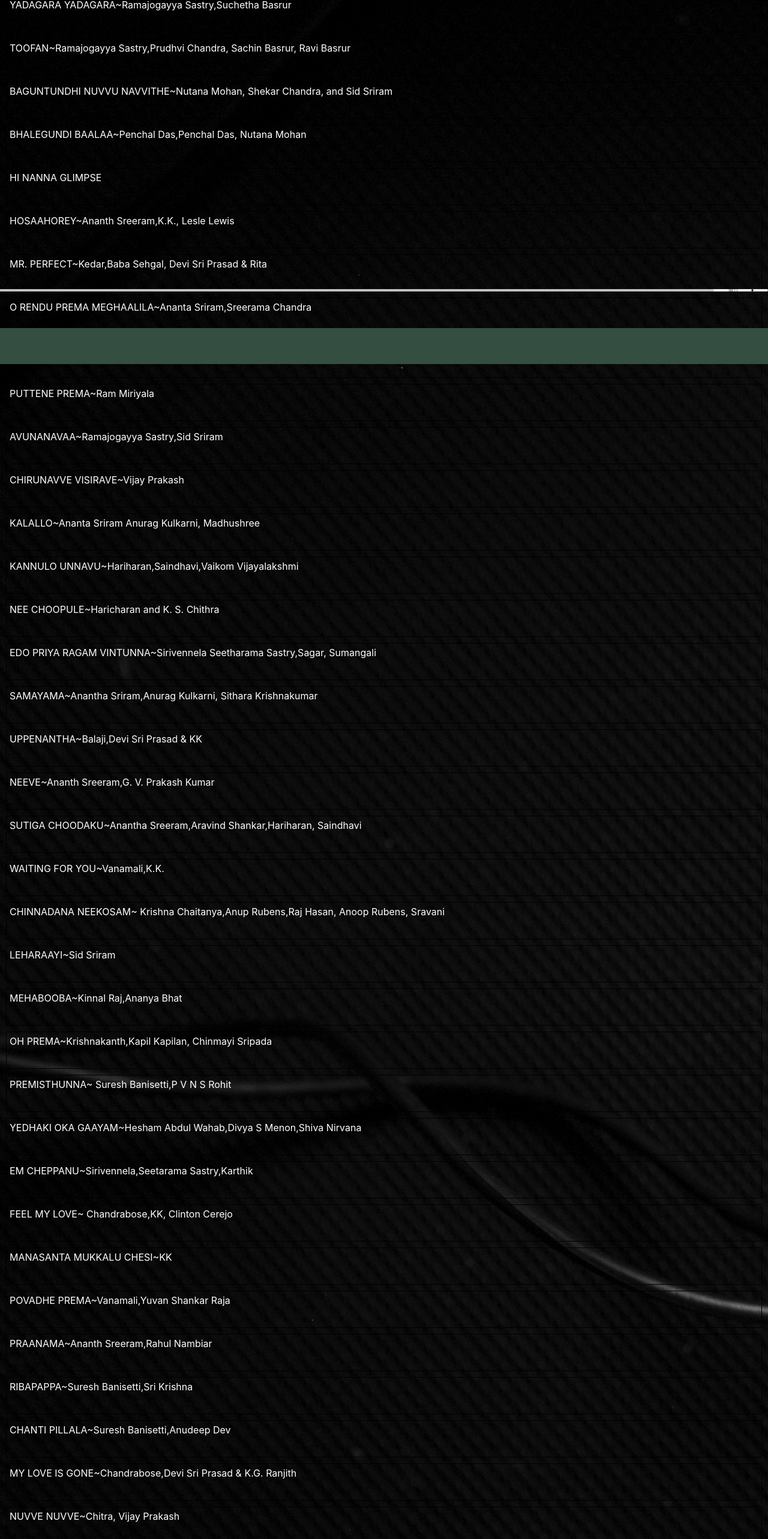
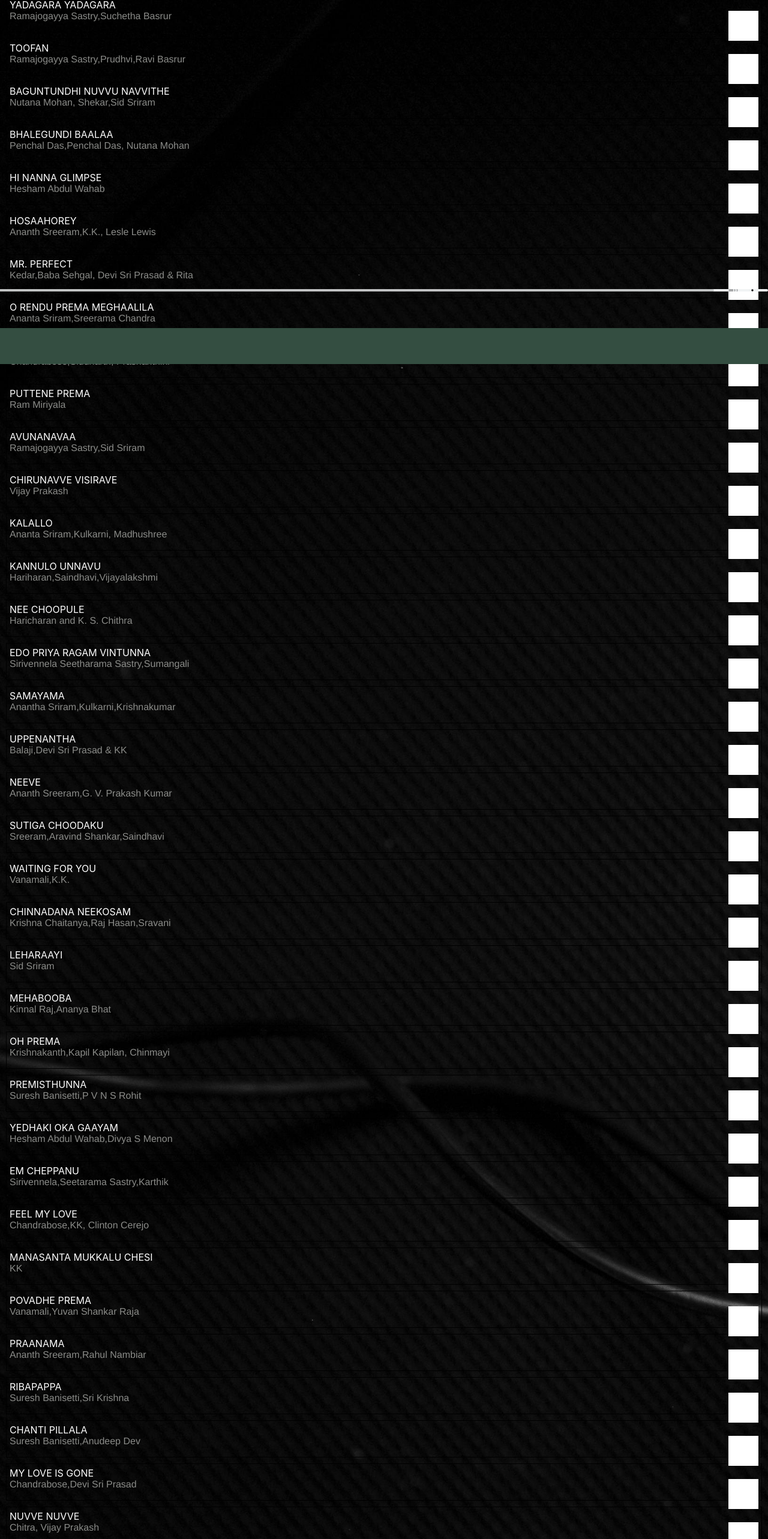
Before and after one commit to rahul1574/Vibe-Touch, a React (Create React App) app: page /topic1 in a window 1280 px wide. Shown: the part 188-2754 px from the top of the page at 60% size. Built offline with nearby package versions, Linux system fonts and the light colour scheme.

Commit message:
Update Player.js

```diff
--- a/src/components/Player.js
+++ b/src/components/Player.js
@@ -7,45 +7,45 @@ const AudioPlayer = () => {
     const [currentTime, setCurrentTime] = useState(0);
     const [duration, setDuration] = useState(0);
     const playlist = [
-        { title: "YADAGARA YADAGARA~Ramajogayya Sastry,Suchetha Basrur",src: "Song1.mp3" },
-        { title: "TOOFAN~Ramajogayya Sastry,Prudhvi Chandra, Sachin Basrur, Ravi Basrur", src: "Song2.mp3" },
-        { title: "BAGUNTUNDHI NUVVU NAVVITHE~Nutana Mohan, Shekar Chandra, and Sid Sriram", src: "song3.mp3" },
-        { title: " BHALEGUNDI BAALAA~Penchal Das,Penchal Das, Nutana Mohan", src: "song4.mp3" },
-        { title: "HI NANNA GLIMPSE", src: "song5.mp3" },
-        { title: "HOSAAHOREY~Ananth Sreeram,K.K., Lesle Lewis", src: "song6.mp3" },
-        { title: "MR. PERFECT~Kedar,Baba Sehgal, Devi Sri Prasad & Rita", src: "song7.mp3" },
-        { title: "O RENDU PREMA MEGHAALILA~Ananta Sriram,Sreerama Chandra", src: "song8.mp3" },
-        { title: "OY OY~Chandrabose,Siddharth, Prashanthini", src: "song9.mp3" },
-        { title: "PUTTENE PREMA~Ram Miriyala", src: "song10.mp3" },
-        { title: "AVUNANAVAA~Ramajogayya Sastry,Sid Sriram", src: "song11.mp3" },
-        { title: "CHIRUNAVVE VISIRAVE~Vijay Prakash", src: "song12.mp3" },
-        { title: "KALALLO~Ananta Sriram	Anurag Kulkarni, Madhushree", src: "song13.mp3" },
-        { title: "KANNULO UNNAVU~Hariharan,Saindhavi,Vaikom Vijayalakshmi", src: "song14.mp3" },
-        { title: "NEE CHOOPULE~Haricharan and K. S. Chithra", src: "song15.mp3" },
-        { title: "EDO PRIYA RAGAM VINTUNNA~Sirivennela Seetharama Sastry,Sagar, Sumangali", src: "song17.mp3" },
-        { title: "SAMAYAMA~Anantha Sriram,Anurag Kulkarni, Sithara Krishnakumar", src: "song18.mp3" },
-        { title: "UPPENANTHA~Balaji,Devi Sri Prasad & KK", src: "song19.mp3" },
-        { title: "NEEVE~Ananth Sreeram,G. V. Prakash Kumar", src: "song20.mp3" },
-        { title: "SUTIGA CHOODAKU~Anantha Sreeram,Aravind Shankar,Hariharan, Saindhavi", src: "song21.mp3" },
-        { title: "WAITING FOR YOU~Vanamali,K.K.", src: "song22.mp3" },
-        { title: "CHINNADANA NEEKOSAM~	Krishna Chaitanya,Anup Rubens,Raj Hasan, Anoop Rubens, Sravani", src: "song23.mp3" },
-        { title: "LEHARAAYI~Sid Sriram", src: "song24.mp3" },
-        { title: "MEHABOOBA~Kinnal Raj,Ananya Bhat", src: "song25.mp3" },
-        { title: "OH PREMA~Krishnakanth,Kapil Kapilan, Chinmayi Sripada", src: "song26.mp3" },
-        { title: "PREMISTHUNNA~	Suresh Banisetti,P V N S Rohit", src: "song27.mp3" },
-        { title: "YEDHAKI OKA GAAYAM~Hesham Abdul Wahab,Divya S Menon,Shiva Nirvana", src: "song28.mp3" },
-        { title: "EM CHEPPANU~Sirivennela,Seetarama Sastry,Karthik", src: "song29.mp3" },
-        { title: "FEEL MY LOVE~	Chandrabose,KK, Clinton Cerejo", src: "song30.mp3" },
-        { title: "MANASANTA MUKKALU CHESI~KK", src: "song31.mp3" },
-        { title: "POVADHE PREMA~Vanamali,Yuvan Shankar Raja	", src: "song32.mp3" },
-        { title: "PRAANAMA~Ananth Sreeram,Rahul Nambiar", src: "song33.mp3" },
-        { title: "RIBAPAPPA~Suresh Banisetti,Sri Krishna", src: "song34.mp3" },
-        { title: "CHANTI PILLALA~Suresh Banisetti,Anudeep Dev", src: "song35.mp3" },
-        { title: "MY LOVE IS GONE~Chandrabose,Devi Sri Prasad & K.G. Ranjith", src: "song36.mp3" },
-        { title: "NUVVE NUVVE~Chitra, Vijay Prakash", src: "song37.mp3" },
-        { title: "VINARAA~	Sachin Basrur", src: "song38.mp3" },
-        { title: "KALALO KOODA~	Bhaskarabhatla,Tanishk Bagchi,Sid Sriram, Sagar, Vaishnavi Kovvuri", src: "song39.mp3" },
-        { title: "Theme of kalki~Chandrabose,Kaala Bhairava, Ananthu, Gowtham Bharadwaj, Chorus", src: "song40.mp3" },
+        { title: "YADAGARA YADAGARA",cast:"Ramajogayya Sastry,Suchetha Basrur",src: "Song1.mp3" },
+        { title: "TOOFAN",cast:"Ramajogayya Sastry,Prudhvi,Ravi Basrur", src: "Song2.mp3" },
+        { title: "BAGUNTUNDHI NUVVU NAVVITHE",cast:"Nutana Mohan, Shekar,Sid Sriram", src: "song3.mp3" },
+        { title: " BHALEGUNDI BAALAA",cast:"Penchal Das,Penchal Das, Nutana Mohan", src: "song4.mp3" },
+        { title: "HI NANNA GLIMPSE",cast:"Hesham Abdul Wahab",src: "song5.mp3" },
+        { title: "HOSAAHOREY",cast:"Ananth Sreeram,K.K., Lesle Lewis", src: "song6.mp3" },
+        { title: "MR. PERFECT",cast:"Kedar,Baba Sehgal, Devi Sri Prasad & Rita", src: "song7.mp3" },
+        { title: "O RENDU PREMA MEGHAALILA",cast:"Ananta Sriram,Sreerama Chandra", src: "song8.mp3" },
+        { title: "OY OY",cast:"Chandrabose,Siddharth, Prashanthini", src: "song9.mp3" },
+        { title: "PUTTENE PREMA",cast:"Ram Miriyala", src: "song10.mp3" },
+        { title: "AVUNANAVAA",cast:"Ramajogayya Sastry,Sid Sriram", src: "song11.mp3" },
+        { title: "CHIRUNAVVE VISIRAVE",cast:"Vijay Prakash", src: "song12.mp3" },
+        { title: "KALALLO",cast:"Ananta Sriram,Kulkarni, Madhushree", src: "song13.mp3" },
+        { title: "KANNULO UNNAVU",cast:"Hariharan,Saindhavi,Vijayalakshmi", src: "song14.mp3" },
+        { title: "NEE CHOOPULE",cast:"Haricharan and K. S. Chithra", src: "song15.mp3" },
+        { title: "EDO PRIYA RAGAM VINTUNNA",cast:"Sirivennela Seetharama Sastry,Sumangali", src: "song17.mp3" },
+        { title: "SAMAYAMA",cast:"Anantha Sriram,Kulkarni,Krishnakumar", src: "song18.mp3" },
+        { title: "UPPENANTHA",cast:"Balaji,Devi Sri Prasad & KK", src: "song19.mp3" },
+        { title: "NEEVE",cast:"Ananth Sreeram,G. V. Prakash Kumar", src: "song20.mp3" },
+        { title: "SUTIGA CHOODAKU",cast:" Sreeram,Aravind Shankar,Saindhavi", src: "song21.mp3" },
+        { title: "WAITING FOR YOU",cast:"Vanamali,K.K.", src: "song22.mp3" },
+        { title: "CHINNADANA NEEKOSAM",cast:"Krishna Chaitanya,Raj Hasan,Sravani", src: "song23.mp3" },
+        { title: "LEHARAAYI",cast:"Sid Sriram", src: "song24.mp3" },
+        { title: "MEHABOOBA",cast:"Kinnal Raj,Ananya Bhat", src: "song25.mp3" },
+        { title: "OH PREMA",cast:"Krishnakanth,Kapil Kapilan, Chinmayi", src: "song26.mp3" },
+        { title: "PREMISTHUNNA",cast:"Suresh Banisetti,P V N S Rohit", src: "song27.mp3" },
+        { title: "YEDHAKI OKA GAAYAM",cast:"Hesham Abdul Wahab,Divya S Menon", src: "song28.mp3" },
+        { title: "EM CHEPPANU",cast:"Sirivennela,Seetarama Sastry,Karthik", src: "song29.mp3" },
+        { title: "FEEL MY LOVE",cast:"Chandrabose,KK, Clinton Cerejo", src: "song30.mp3" },
+        { title: "MANASANTA MUKKALU CHESI",cast:"KK", src: "song31.mp3" },
+        { title: "POVADHE PREMA",cast:"Vanamali,Yuvan Shankar Raja", src: "song32.mp3" },
+        { title: "PRAANAMA",cast:"Ananth Sreeram,Rahul Nambiar", src: "song33.mp3" },
+        { title: "RIBAPAPPA",cast:"Suresh Banisetti,Sri Krishna", src: "song34.mp3" },
+        { title: "CHANTI PILLALA",cast:"Suresh Banisetti,Anudeep Dev", src: "song35.mp3" },
+        { title: "MY LOVE IS GONE",cast:"Chandrabose,Devi Sri Prasad", src: "song36.mp3" },
+        { title: "NUVVE NUVVE",cast:"Chitra, Vijay Prakash", src: "song37.mp3" },
+        { title: "VINARAA",cast:"Sachin Basrur", src: "song38.mp3" },
+        { title: "KALALO KOODA",cast:"Bhaskarabhatla,Tanishk,Sid Sriram", src: "song39.mp3" },
+        { title: "Theme of kalki",cast:"Chandrabose,Kaala Bhairava, Gowtham", src: "song40.mp3" },
         // Add more songs as needed
     ];
 
@@ -97,7 +97,6 @@ const AudioPlayer = () => {
     const onEndedHandler = () => {
         nextSongHandler();
     };
-
     const formatTime = (time) => {
         const minutes = Math.floor(time / 60);
         const seconds = Math.floor(time % 60);
@@ -110,6 +109,11 @@ const AudioPlayer = () => {
                 {playlist.map((song, index) => (
                     <div key={index} onClick={() => setCurrentSongIndex(index)} style={{ height:"50px",padding:"5px",backgroundColor:"transparent",color:"white",cursor: 'pointer', margin: '10px',display:"flex",justifyContent:"space-equaly",flexDirection:"column",border:"1px solid black"}}>
                         {song.title}
+                        <div key={index} onClick={() => setCurrentSongIndex(index)} style={{ fontFamily:"Helvetica",color:"#8b8c89",display:"flex",flexDirection:"row",justifyContent:"space-between"}}>
+                          {song.cast}
+                           <div style={{height:"50px",width:"50px",backgroundColor:"white"}}>
+                           </div>
+                        </div>
                     </div>
                 ))}
             </div>
@@ -128,7 +132,7 @@ const AudioPlayer = () => {
                            ) : (
                          <button  className="songbtn"onClick={playHandler} disabled={currentSongIndex === null}>▶️</button>
                          )}
-                          {/* <button  className="songbtn"onClick={stopHandler} disabled={currentSongIndex === null}>⏹️</button> */}
+                          {/* <button  className="songbtn"onClick={handleplay} disabled={currentSongIndex === null}>⏹️</button> */}
                           <button  className="songbtn1"onClick={nextSongHandler} disabled={currentSongIndex === null}>⏭</button>
                         </div>
                     </>
```
